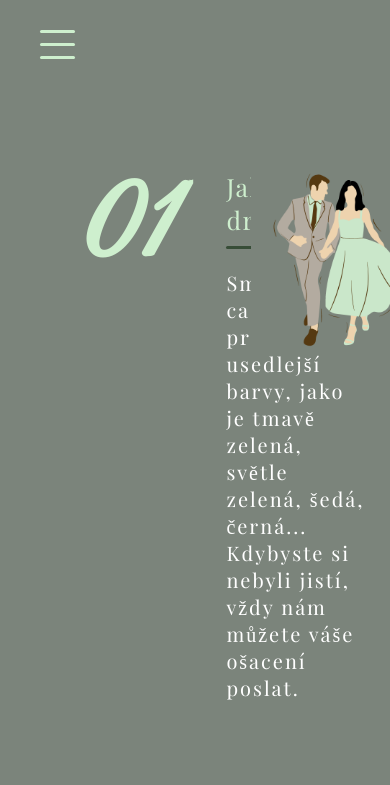
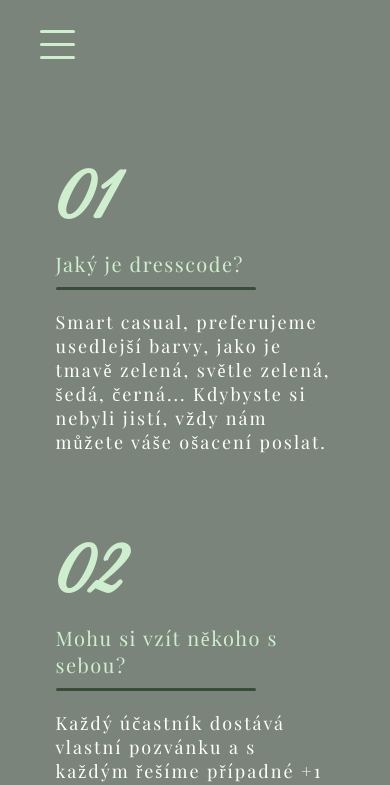
Before and after one commit to terichudejova/wedding, a React (Vite) app: page /wedding/qanda in a window 390 px wide. Shown: the top 785 px of the page. Built offline with nearby package versions, Linux system fonts and the light colour scheme; a web font is replaced by a local one.

Commit message:
add responsivity to FAQ page at smaller widths

```diff
--- a/src/index.css
+++ b/src/index.css
@@ -970,6 +970,13 @@ footer a:hover {
     width: 90%;
   }
 
+  #guests,
+  #gift,
+  #alcohol2,
+  #doves {
+    display: none;
+  }
+
   /* KONTAKT */
   #letter {
     left: 0;
@@ -981,6 +988,9 @@ footer a:hover {
 }
 
 @media only screen and (max-width: 1200px) {
+  /* FAQ */
+
+
   /* CONTACT */
   #letter {
     width: 120px;
@@ -1038,6 +1048,31 @@ footer a:hover {
   }
 
   .card {
+    width: 100%;
+  }
+
+  /* FAQ */
+  .faq h4 {
+    margin-right: var(--space-xs);
+    width: 100px;
+    order: -1;
+  }
+
+  .qanda .right {
+    justify-content: start;
+  }
+
+  .right .answer {
+    align-items: start;
+    margin-left: var(--space-l);
+    margin-right: 0;
+  }
+
+  .right .answer p {
+    text-align: left;
+  }
+
+  .answer p {
     width: 100%;
   }
 }
@@ -1116,12 +1151,47 @@ footer a:hover {
   .omne p {
     font-size: var(--size-s2);
   }
+
+  /* FAQ */
+  .qanda.innerBox {
+    padding-left: var(--space-l);
+    padding-right: var(--space-l);
+  }
+
+  .faq h4 {
+    font-size: calc(var(--size-l) * 4);
+    width: 70px;
+  }
+
+  .answer h5 {
+    font-size: var(--size-m);
+  }
+
+  .answer p {
+    font-size: var(--size-s2);
+  }
 }
 
 @media only screen and (max-width: 700px) {
   /* KDY A KDE */
   .placeColumn,
   .timeColumn {
+    width: 100%;
+  }
+
+  /* FAQ */
+  .qanda .left,
+  .qanda .right {
+    flex-direction: column;
+  }
+
+  .left .answer,
+  .right .answer {
+    margin-left: 0;
+    margin-top: 0;
+  }
+
+  .answer {
     width: 100%;
   }
 }
@@ -1283,6 +1353,15 @@ footer a:hover {
   #map {
     width: 280px;
   }
+
+    /* FAQ */
+    .qanda.innerBox {
+      padding-left: var(--space-m);
+      padding-right: var(--space-m);
+    }
+    .faq h4 {
+      font-size: calc(var(--size-xxxl) * 2);
+    }
 }
 
 @media only screen and (max-width: 330px) {
```
